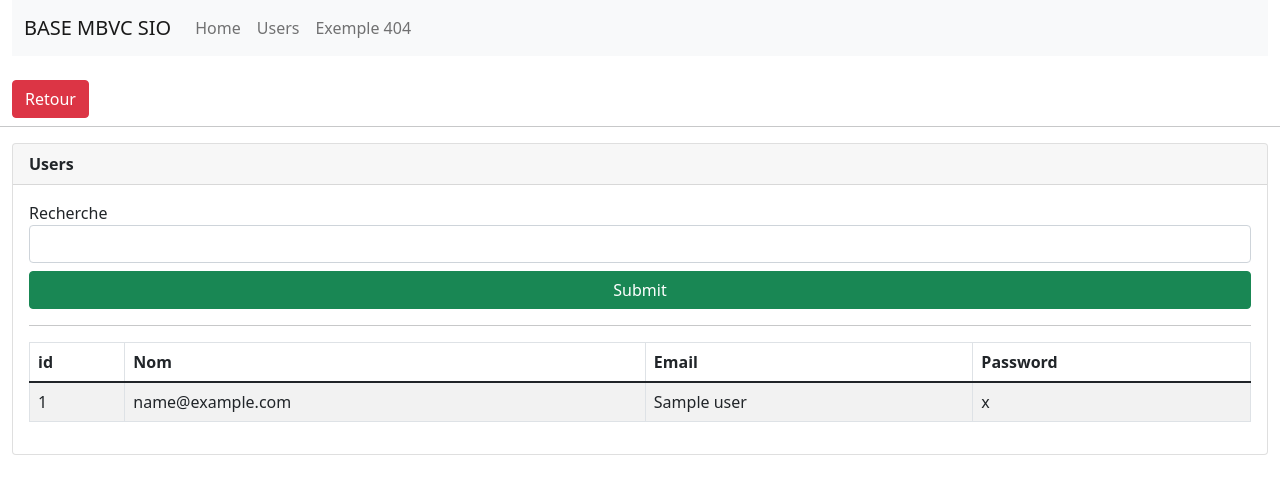
After one commit to Elyahouri/bts-sio2-sql-injection, a PHP site: template app/templates/users/users.html.twig in a window 1280 px wide. The commit adds this page. Shown: the top 494 px of the page. Run offline with PHP 8.4, Linux system fonts and the light colour scheme; the template is opened without the code that fills it: most values are stand-ins (such as "Sample title", 1, 10 or a date in 2020); some libraries are stand-ins or nearby versions.

Commit message:
Add Unsecure search Users form

```diff
--- a/app/public/index.php
+++ b/app/public/index.php
@@ -11,6 +11,7 @@ $dotenv->load();
 // Couche Controller
 $dispatcher = FastRoute\simpleDispatcher(function(FastRoute\RouteCollector $route) {
     $route->addRoute('GET', '/', 'App\Controller\HomeController');
+    $route->addRoute(['GET','POST'], '/users', 'App\Controller\UsersController');
     //$route->addRoute('GET', '/lister', 'Quizz\Controller\Questionnaire\ListController');
     //$route->addRoute('GET', '/detail/{id:\d+}', 'Quizz\Controller\Questionnaire\ViewController');
 });
--- a/app/templates/base.html.twig
+++ b/app/templates/base.html.twig
@@ -21,6 +21,9 @@
                                 <a class="nav-link" href="/">Home</a>
                             </li>
                             <li class="nav-item">
+                                <a class="nav-link" href="/users">Users</a>
+                            </li>
+                            <li class="nav-item">
                                 <a class="nav-link" href="/exemple-404">Exemple 404</a>
                             </li>
                         </ul>
--- /dev/null
+++ b/app/templates/users/users.html.twig
@@ -0,0 +1,53 @@
+{% extends "base.html.twig" %}
+
+{% block title %}{{ parent() }} Users{% endblock %}
+
+{% block content %}
+    <div class="row py-4">
+        <div class="col mb-2">
+            <a class="btn btn-danger" href="/"> Retour </a>
+        </div>
+        <hr/>
+        <div class="col">
+            <div class="card">
+                <div class="card-header"><b>Users</b></div>
+                <div class="card-body">
+                    <form method="post" id="searchForm" name="searchForm" autocomplete="off">
+
+                            <div class="form-group">
+                                <label for="search">Recherche</label>
+                                <input id="search" type="text" name="search" class="form-control">
+                            </div>
+
+                            <div class="d-grid gap-2">
+                                <input class="btn btn-success mt-2" type="submit" name="submit">
+                            </div>
+
+                    </form>
+                    <hr/>
+                    <table class="table table-striped table-responsive table-bordered">
+                        <thead>
+                        <tr>
+                            <th>id</th>
+                            <th>Nom</th>
+                            <th>Email</th>
+                            <th>Password</th>
+                        </tr>
+                        </thead>
+                        <tbody>
+                            {% for user in users %}
+                                <tr>
+                                    <td>{{ user.id }}</td>
+                                    <td>{{ user.email }}</td>
+                                    <td>{{ user.name }}</td>
+                                    <td>{{ user.password }}</td>
+                                </tr>
+                            {% endfor %}
+                        </tbody>
+                    </table>
+                </div>
+            </div>
+        </div>
+    </div>
+    </div>
+{% endblock %}
--- a/docs/init.sql
+++ b/docs/init.sql
@@ -48,7 +48,11 @@ CREATE TABLE IF NOT EXISTS `user`
 --
 
 INSERT INTO `user` (`id`, `email`, `name`, `password`)
-VALUES (1, 'ela.debonsyeux@mail.dev', 'Ela Debonsyeux', 'password');
+VALUES
+    (1, 'admin@mail.dev', 'Admin', 'password'),
+    (2, 'mouss.tache@mail.dev', 'Mouss Tache', 'password'),
+    (3, 'harry.zona@mail.dev', 'Harry Zona', 'password'),
+    (4, 'judas.bricot@mail.dev', 'Juda Bricot', 'password');
 
 /*!40101 SET CHARACTER_SET_CLIENT = @OLD_CHARACTER_SET_CLIENT */;
 /*!40101 SET CHARACTER_SET_RESULTS = @OLD_CHARACTER_SET_RESULTS */;
```
Also changed, not shown: app/src/Controller/UsersController.php (added, +34 -0 lines), app/src/Model/UserModel.php (+8 -8 lines).
